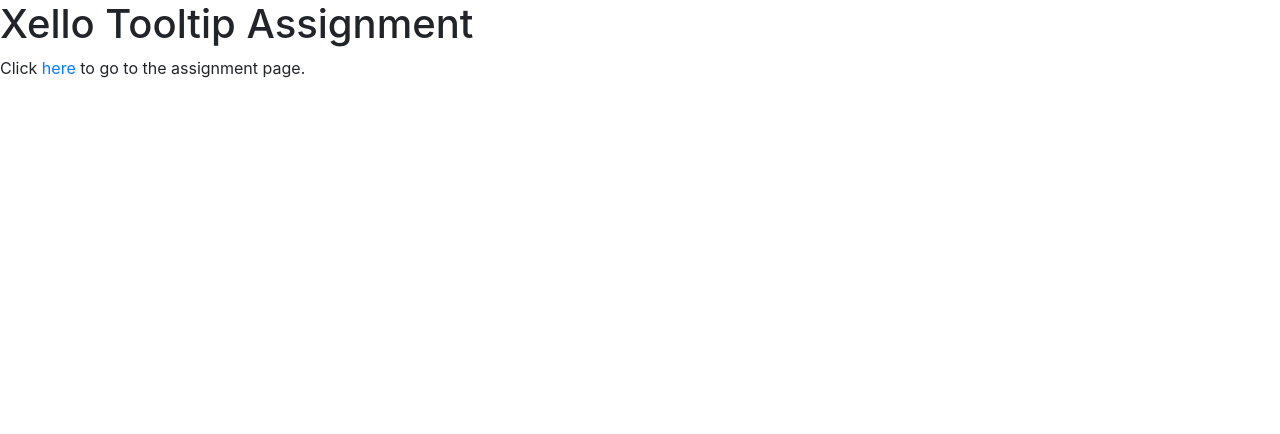
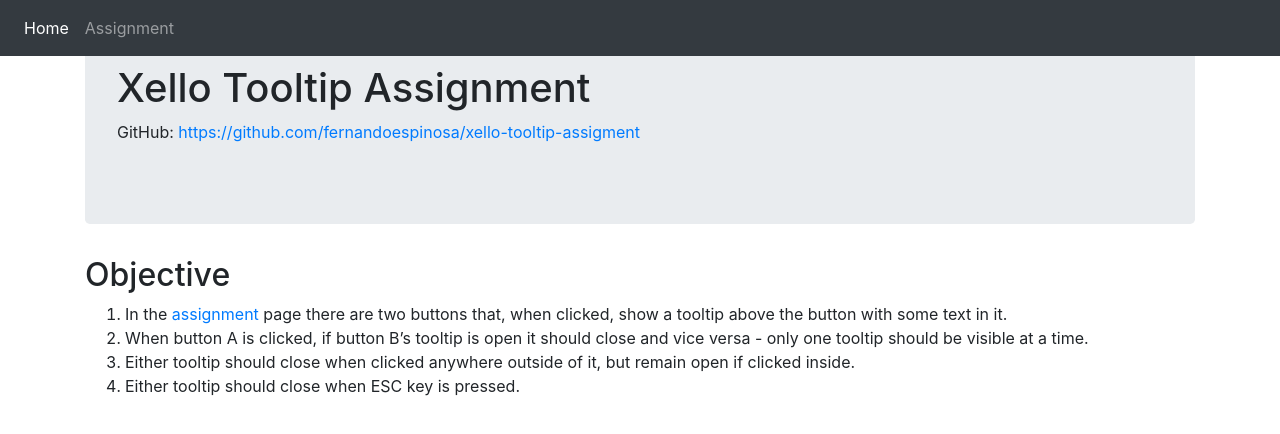
Before and after one commit to fernandoespinosa/xello-tooltip, an Angular app: page / in a window 1280 px wide. Shown: the top 434 px of the page. Built offline with nearby package versions, Linux system fonts and the light colour scheme.

Commit message:
[add] home-page.component: better look and navigation

```diff
--- a/src/app/app.component.html
+++ b/src/app/app.component.html
@@ -1,5 +1,22 @@
-<h1>
-  Xello Tooltip Assignment
-</h1>
-Click <a routerLink="/assignment">here</a> to go to the assignment page.
-<router-outlet></router-outlet>
+<div class="container">
+  <nav class="navbar navbar-expand-md navbar-dark bg-dark fixed-top">
+    <div class="collapse navbar-collapse" id="navbarSupportedContent">
+      <ul class="navbar-nav mr-auto">
+        <li class="nav-item active">
+          <a class="nav-link" routerLink="/" routerLinkActive="active">Home
+          </a>
+        </li>
+        <li class="nav-item">
+          <a class="nav-link" routerLink="/assignment" routerLinkActive="active">Assignment</a>
+        </li>
+      </ul>
+    </div>
+  </nav>
+  <div class="jumbotron">
+    <h1>Xello Tooltip Assignment</h1>
+    <p>GitHub:
+      <a href="https://github.com/fernandoespinosa/xello-tooltip-assigment">https://github.com/fernandoespinosa/xello-tooltip-assigment</a>
+    </p>
+  </div>
+  <router-outlet></router-outlet>
+</div>
--- a/src/app/app.module.ts
+++ b/src/app/app.module.ts
@@ -7,8 +7,10 @@
 import { TooltipManagerDirective } from './directives/tooltip-manager.directive';
 import { ManagedTooltipButtonComponent } from './managed-tooltip-button/managed-tooltip-button.component';
 import { AssignmentPageComponent } from './assignment-page/assignment-page.component';
+import { HomePageComponent } from './home-page/home-page.component';
 
 const appRoutes: Routes = [
+  { path: '', component: HomePageComponent },
   { path: 'assignment', component: AssignmentPageComponent }
 ];
 
@@ -17,7 +19,8 @@
     AppComponent,
     TooltipManagerDirective,
     ManagedTooltipButtonComponent,
-    AssignmentPageComponent
+    AssignmentPageComponent,
+    HomePageComponent
   ],
   imports: [
     NgbModule.forRoot(),
--- a/src/app/assignment-page/assignment-page.component.html
+++ b/src/app/assignment-page/assignment-page.component.html
@@ -1,4 +1,10 @@
-<p>Here are some buttons to play with:</p>
+<div>
+  <h2>Implementation</h2>
+  <p>The implementation deliberately makes the following interpretation of the requirements:
+    <b>when clicking outside a tooltip, the tooltip will be closed, even if the click occurs inside the corresponding button
+      again.
+    </b>
+  </p>
   <div class="container">
     <div class="row">
       <div class="col">
@@ -9,3 +15,4 @@
       </div>
     </div>
   </div>
+</div>
--- /dev/null
+++ b/src/app/home-page/home-page.component.html
@@ -0,0 +1,19 @@
+<div>
+  <h2>Objective</h2>
+  <ol>
+    <li>
+      In the
+      <a routerLink="/assignment" routerLinkActive="active">assignment</a> page there are two buttons that, when clicked, show a tooltip above the button with some text in it.
+    </li>
+    <li>
+      When button A is clicked, if button B’s tooltip is open it should close and vice versa - only one tooltip should be visible
+      at a time.
+    </li>
+    <li>
+      Either tooltip should close when clicked anywhere outside of it, but remain open if clicked inside.
+    </li>
+    <li>
+      Either tooltip should close when ESC key is pressed.
+    </li>
+  </ol>
+</div>
--- /dev/null
+++ b/src/app/home-page/home-page.component.ts
@@ -0,0 +1,15 @@
+import { Component, OnInit } from '@angular/core';
+
+@Component({
+  selector: 'app-home-page',
+  templateUrl: './home-page.component.html',
+  styleUrls: ['./home-page.component.scss']
+})
+export class HomePageComponent implements OnInit {
+
+  constructor() { }
+
+  ngOnInit() {
+  }
+
+}
```
Also changed, not shown: src/app/home-page/home-page.component.scss (added). Lines whose indentation alone changed are shown as unchanged.
